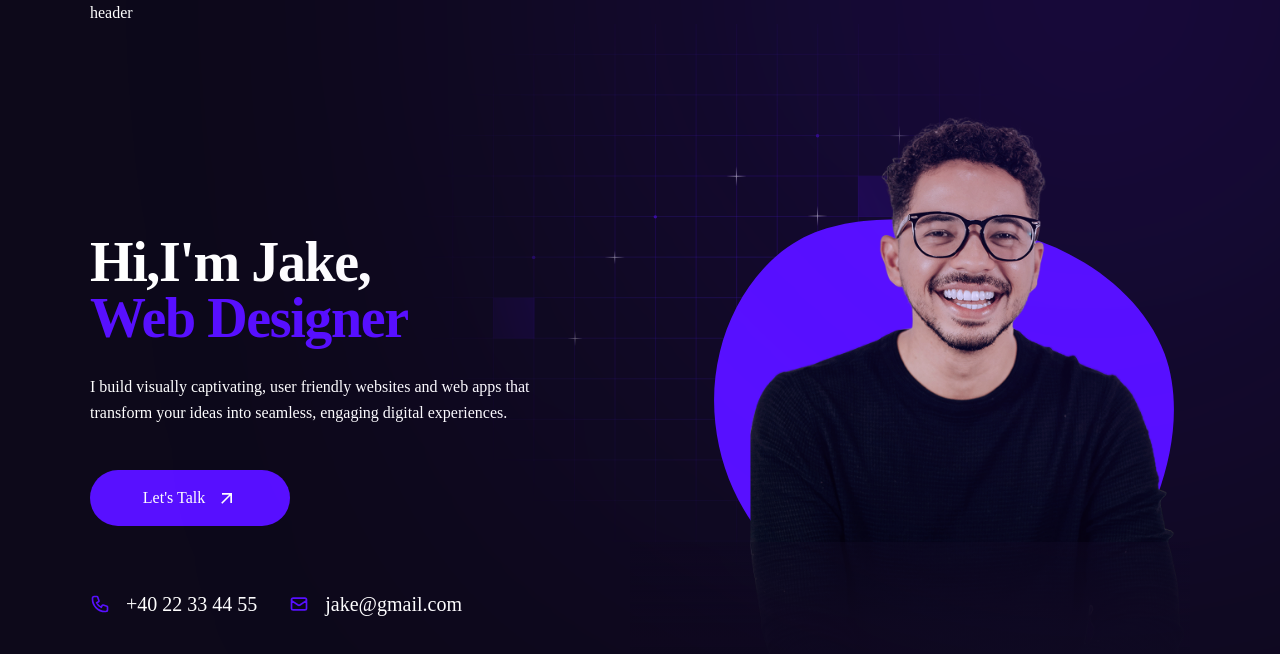
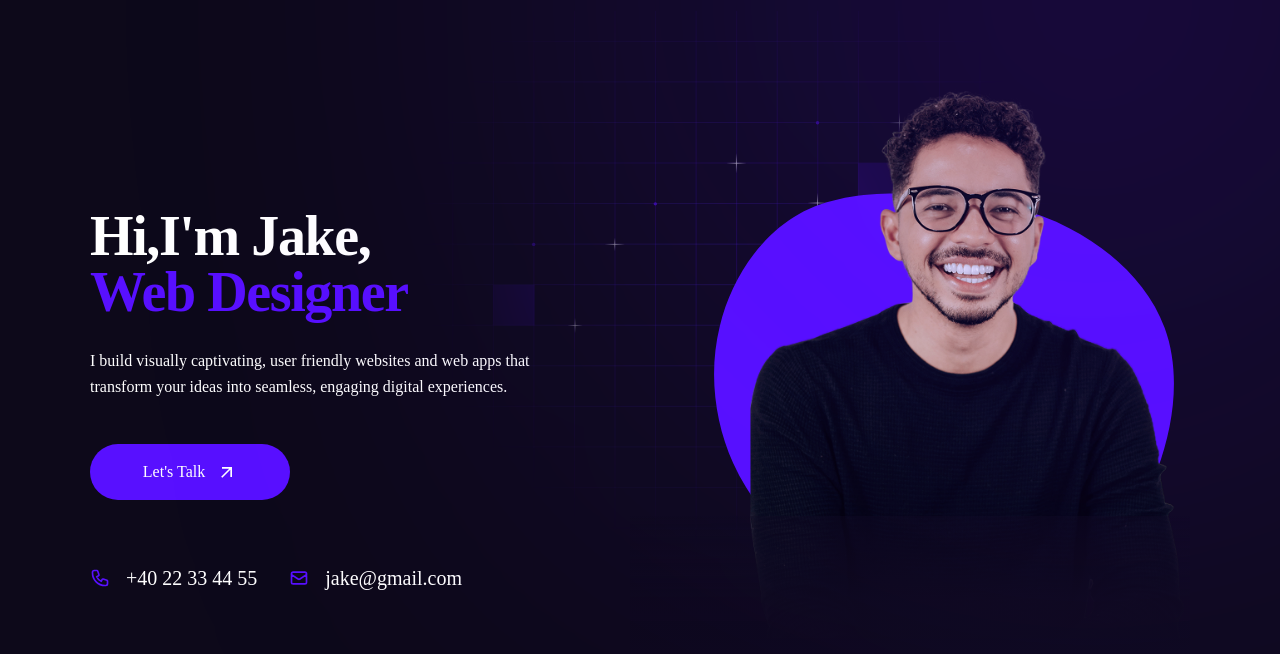
Before and after one commit to sinantech/sinantech-portfolio, a Next.js app: page / in a window 1280 px wide. Shown: the top 654 px of the page. Built offline with nearby package versions, Linux system fonts and the light colour scheme; a web font is replaced by a local one.

Commit message:
v2.1 Header Section Created

```diff
--- a/app/layout.jsx
+++ b/app/layout.jsx
@@ -5,6 +5,7 @@ import MainNav from "@/components/MainNav";
 import PageTransition from "@/components/PageTransition";
 import RectangleTransition from "@/components/RectangleTransition";
 import Gradient from "@/components/Gradient";
+import Header from "@/components/Header";
 
 const sometypeMono = Sometype_Mono({
   variable: "--font-sometypeMono",
@@ -31,7 +32,7 @@ export default function RootLayout({ children }) {
               <MainNav />
             </div>
             <div className="w-full max-w-[1130px] px-[15px] mx-auto">
-              <header>header</header>
+              <Header />
               <div>{children}</div>
             </div>
           </div>
--- /dev/null
+++ b/components/Header.jsx
@@ -0,0 +1,13 @@
+import React from "react";
+
+const Header = () => {
+  return (
+    <header className="2xl:hidden absolute z-40 left-0 top-0 right-0">
+      <div className="container mx-auto">
+        <div></div>
+      </div>
+    </header>
+  );
+};
+
+export default Header;
```
